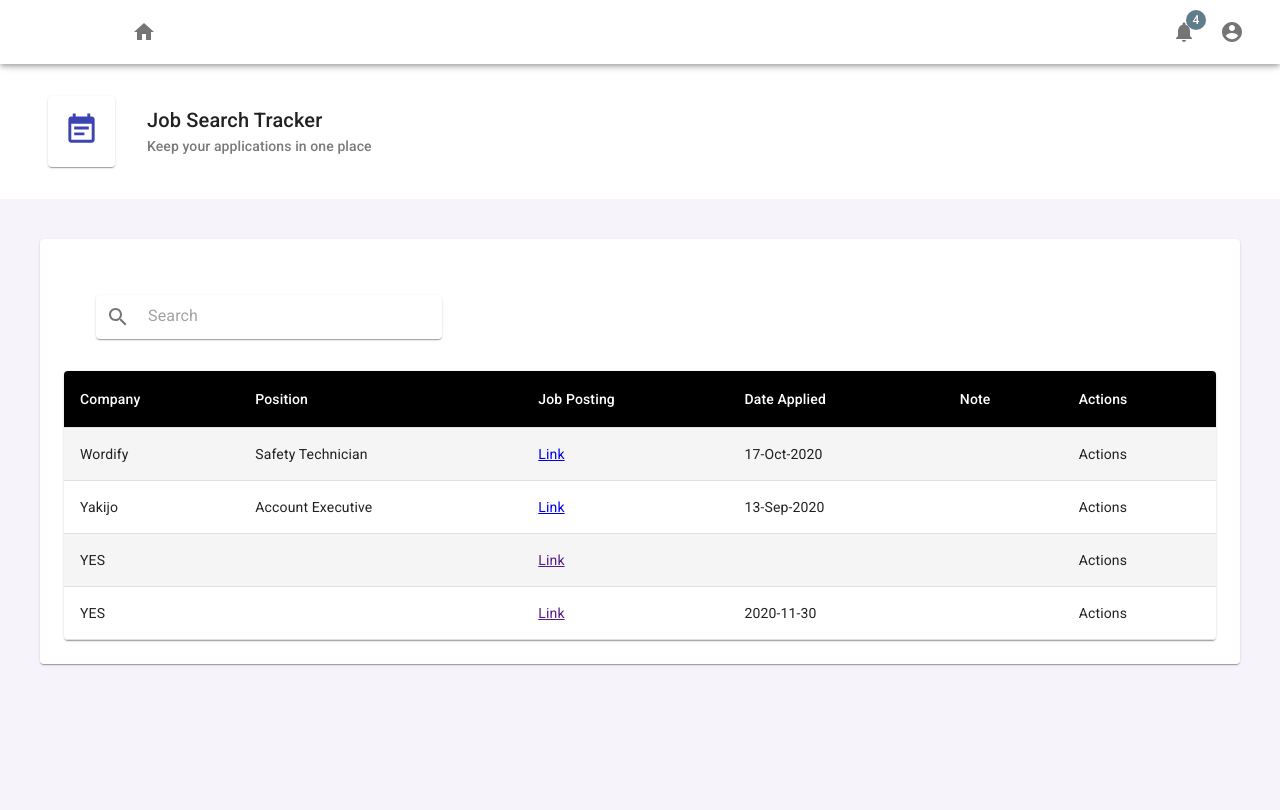
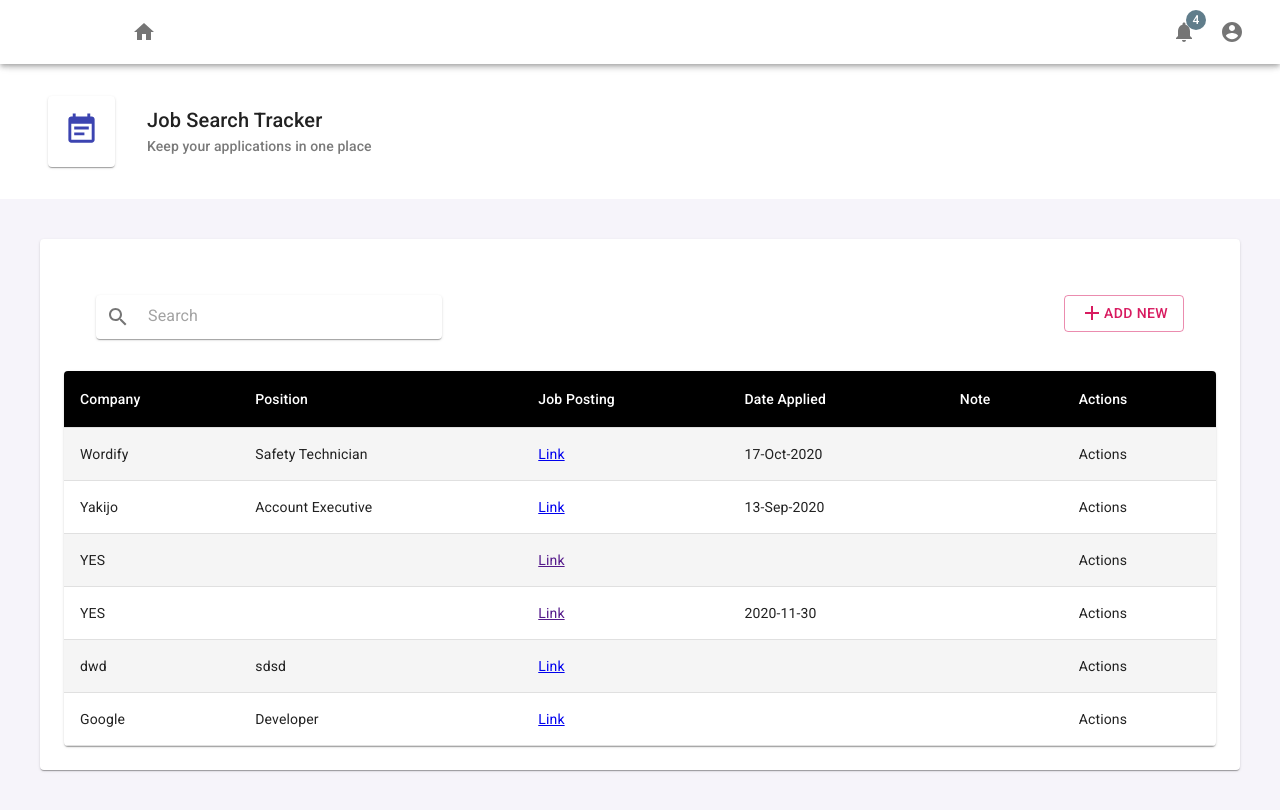
Before and after one commit to deboragaleano/job-search-tracker, a React (Create React App) app: page / in a window 1280 px wide. Built offline with nearby package versions, Linux system fonts and the light colour scheme; data requests are answered from the project's data file.

Commit message:
add modal form

```diff
--- a/db.json
+++ b/db.json
@@ -29,6 +29,22 @@
       "date": "2020-11-30",
       "note": "",
       "id": "EsB7dHw"
+    },
+    {
+      "company": "dwd",
+      "position": "sdsd",
+      "link": "sdsd",
+      "date": "",
+      "note": "",
+      "id": "Clq63U6"
+    },
+    {
+      "company": "Google",
+      "position": "Developer",
+      "link": "some link",
+      "date": "",
+      "note": "",
+      "id": "A-cMBgi"
     }
   ]
 }
--- a/src/App.js
+++ b/src/App.js
@@ -8,9 +8,11 @@ import {
 } from "@material-ui/core/styles";
 import Paper from "@material-ui/core/Paper";
 import List from "./components/List";
+import Modal from "./components/Modal";
 import PageHeader from "./components/PageHeader";
 import Search from "./components/Search";
 import Navbar from "./components/Navbar";
+import { Button } from "@material-ui/core";
 
 const theme = createMuiTheme({
   palette: {
@@ -31,6 +33,13 @@ const useStyles = makeStyles((theme) => ({
     margin: theme.spacing(5),
     padding: theme.spacing(3),
   },
+  toolbar: {
+    display: "flex",
+    justifyContent: "space-between",
+  },
+  modal: {
+    margin: theme.spacing(3)
+  }
 }));
 
 function App() {
@@ -73,7 +82,13 @@ function App() {
       <div className="App">
         <PageHeader />
         <Paper className={classes.pageContent}>
-          <Search value={search} onChange={(e) => setSearch(e.target.value)} />
+          <div className={classes.toolbar}>
+            <Search
+              value={search}
+              onChange={(e) => setSearch(e.target.value)}
+            />
+            <Modal className={classes.modal} addItem={addItem}/>
+          </div>
           <List
             applications={filteredItems}
             remove={removeItem}
--- a/src/components/AppForm.js
+++ b/src/components/AppForm.js
@@ -8,13 +8,17 @@ const useStyles = makeStyles((theme) => ({
   root: {
     "& .MuiFormControl-root": {
       display: "flex",
-      margin: theme.spacing(1),
+      margin: theme.spacing(4.5),
+      // padding: theme.spacing(2),
       width: "80%",
     },
   },
   btn: {
-    margin: theme.spacing(2),
+    marginLeft: '35px',
   },
+  title: {
+    margin: theme.spacing(3.5),
+  }
 }));
 
 const initialValues = {
@@ -53,7 +57,7 @@ export default function AppForm({ addItem }) {
 
   return (
     <>
-      <h2>Add a new application 🤞🏽</h2>
+      <h2 className={classes.title}>Add a new application 🤞🏽</h2>
       <form onSubmit={handleSubmit} className={classes.root}>
         <Grid container>
           <Grid item xs={6}>
--- a/src/components/List.js
+++ b/src/components/List.js
@@ -7,6 +7,7 @@ import TableContainer from "@material-ui/core/TableContainer";
 import TableHead from "@material-ui/core/TableHead";
 import TableRow from "@material-ui/core/TableRow";
 import Paper from "@material-ui/core/Paper";
+import Button from "@material-ui/core/Button";
 import AppForm from "./AppForm";
 
 const StyledTableCell = withStyles((theme) => ({
--- /dev/null
+++ b/src/components/Modal.js
@@ -0,0 +1,36 @@
+import React, { useState } from "react";
+import { makeStyles } from "@material-ui/core/styles";
+import Button from "@material-ui/core/Button";
+import AddIcon from "@material-ui/icons/Add";
+import AppForm from "./AppForm";
+import Dialog from "@material-ui/core/Dialog";
+
+const useStyles = makeStyles((theme) => ({
+  root: {
+    margin: theme.spacing(4),
+  },
+}));
+
+export default function Modal({ addItem }) {
+  const [open, setOpen] = useState(false);
+  const classes = useStyles();
+
+  const handleClickOpen = () => {
+    setOpen(true);
+  };
+
+  const handleClose = () => {
+    setOpen(false);
+  };
+
+  return (
+    <div className={classes.root}>
+      <Button variant="outlined" color="primary" onClick={handleClickOpen}>
+        <AddIcon /> Add New
+      </Button>
+      <Dialog open={open} onClose={handleClose} aria-labelledby="add new">
+        <AppForm addItem={addItem} />
+      </Dialog>
+    </div>
+  );
+}
```
